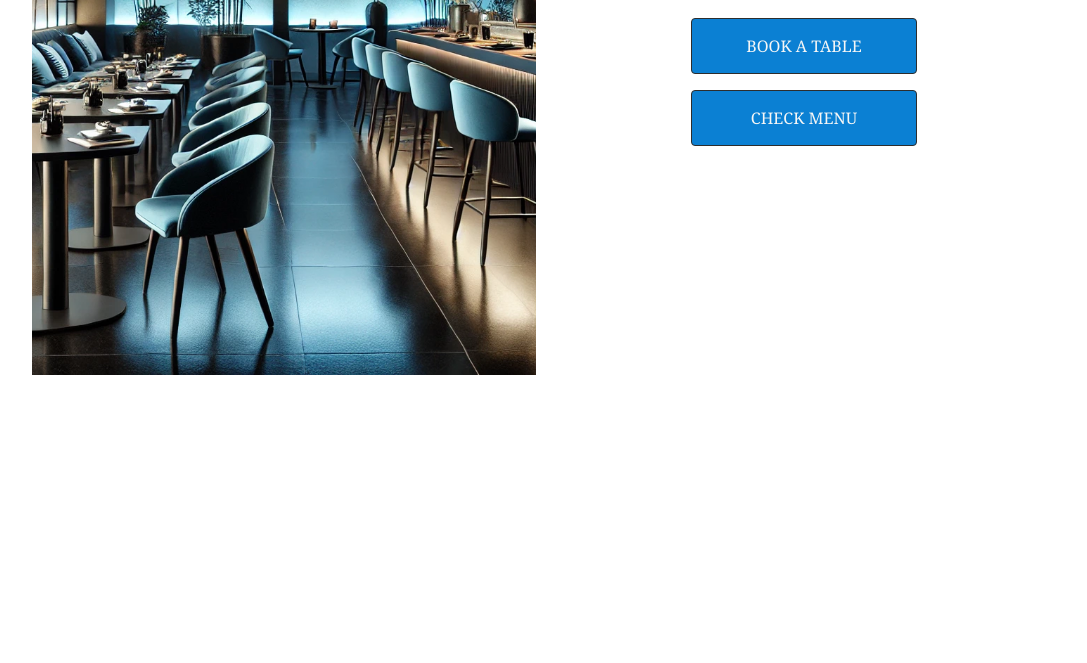
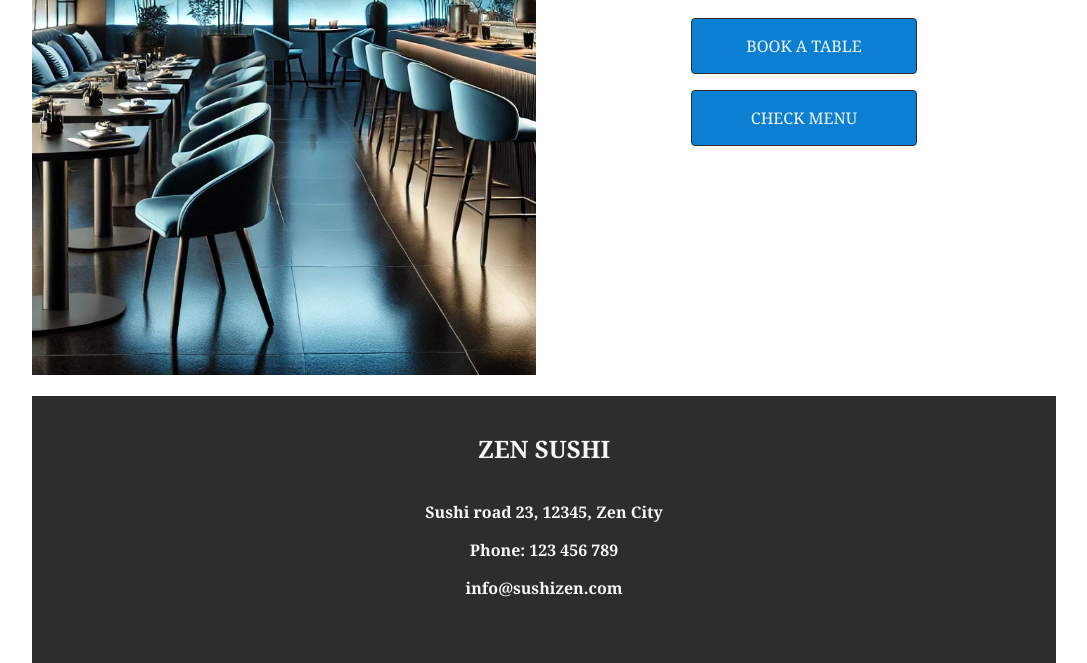
Before and after one commit to hansojuhan/js-projects-restaurant, a website built with webpack: page src/index.html in a window 1280 px wide. Shown: the part 570-1233 px from the top of the page, without its empty margins (96-1183 px from the left). Before the commit the page ends 950 px from the top, so only its background shows below. Built offline with nearby package versions, Linux system fonts and the light colour scheme.

Commit message:
Footer loading + styles

```diff
--- a/src/index.js
+++ b/src/index.js
@@ -86,6 +86,26 @@ function loadContent() {
   content.append(firstSection);
 }
 
+function loadFooter() {
+  const footer = document.createElement('footer');
+
+  const title = document.createElement('h2');
+  title.innerText = 'ZEN SUSHI';
+
+  const address = document.createElement('p');
+  address.innerText = 'Sushi road 23, 12345, Zen City';
+
+  const phone = document.createElement('p');
+  phone.innerText = 'Phone: 123 456 789';
+
+  const email = document.createElement('p');
+  email.innerText = 'info@sushizen.com';
+
+  footer.append(title, address, phone, email);
+
+  body.append(footer);
+}
+
 // Find the main body
 const body = document.querySelector('body');
 // Find the parent div#content
@@ -93,3 +113,4 @@ const content = document.getElementById('content');
 
 loadNavbar();
 loadContent();
+loadFooter();
--- a/src/styles.css
+++ b/src/styles.css
@@ -110,8 +110,23 @@ nav ul {
   cursor: pointer;
 }
 
-
 #title {
   font-size: 4rem;
   color: var(--light);
 }
+
+/* Footer */
+footer {
+  background-color: var(--dark);
+
+  color: var(--light);
+  text-align: center;
+  font-weight: bold;
+
+  padding: 1rem 0rem 3rem;
+  margin: 1rem 0rem 0rem 0rem;
+}
+
+footer h2 {
+  padding-bottom: 1rem;
+}
```
Also changed, not shown: src/index.html (+0 -32 lines).
